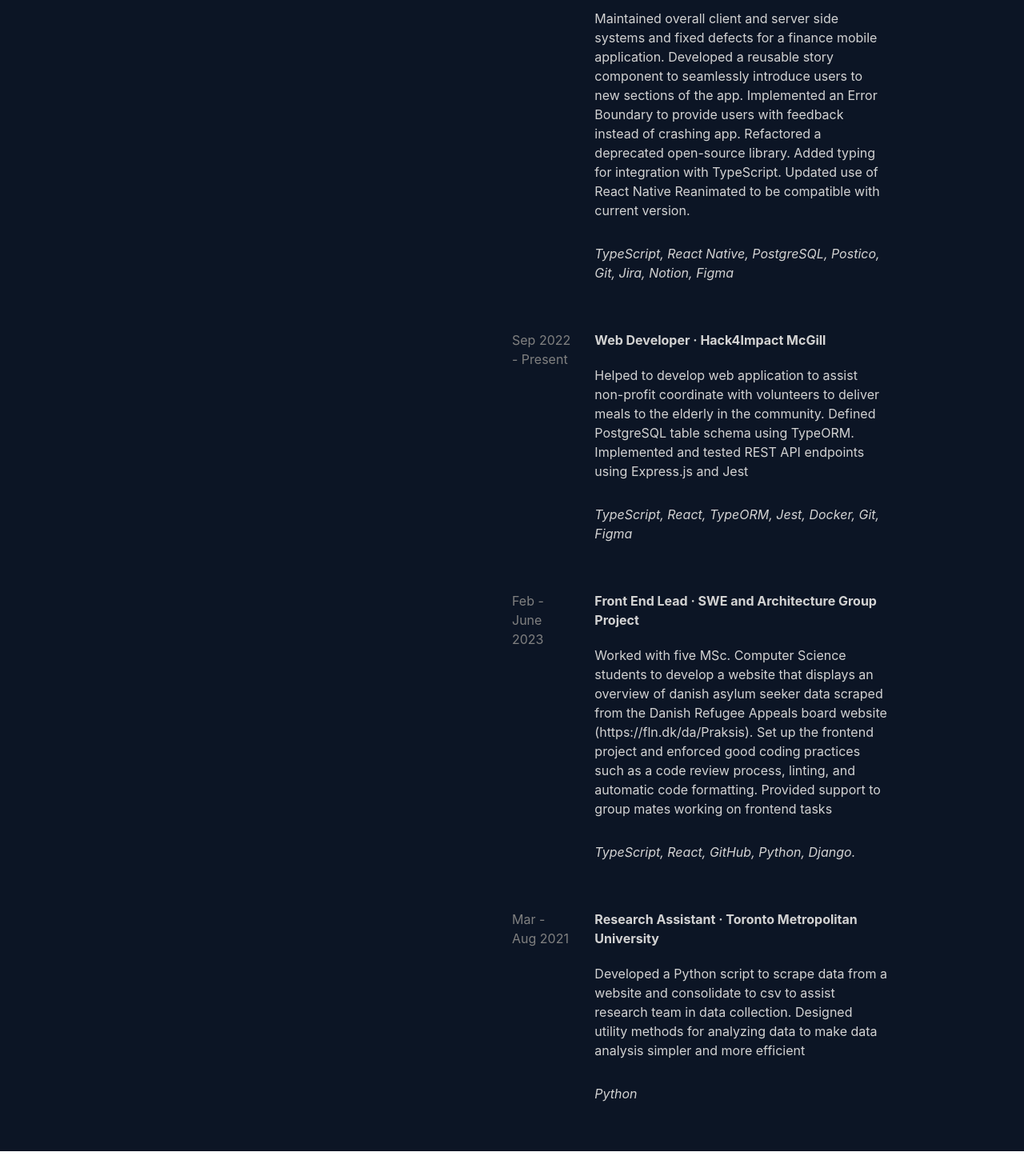
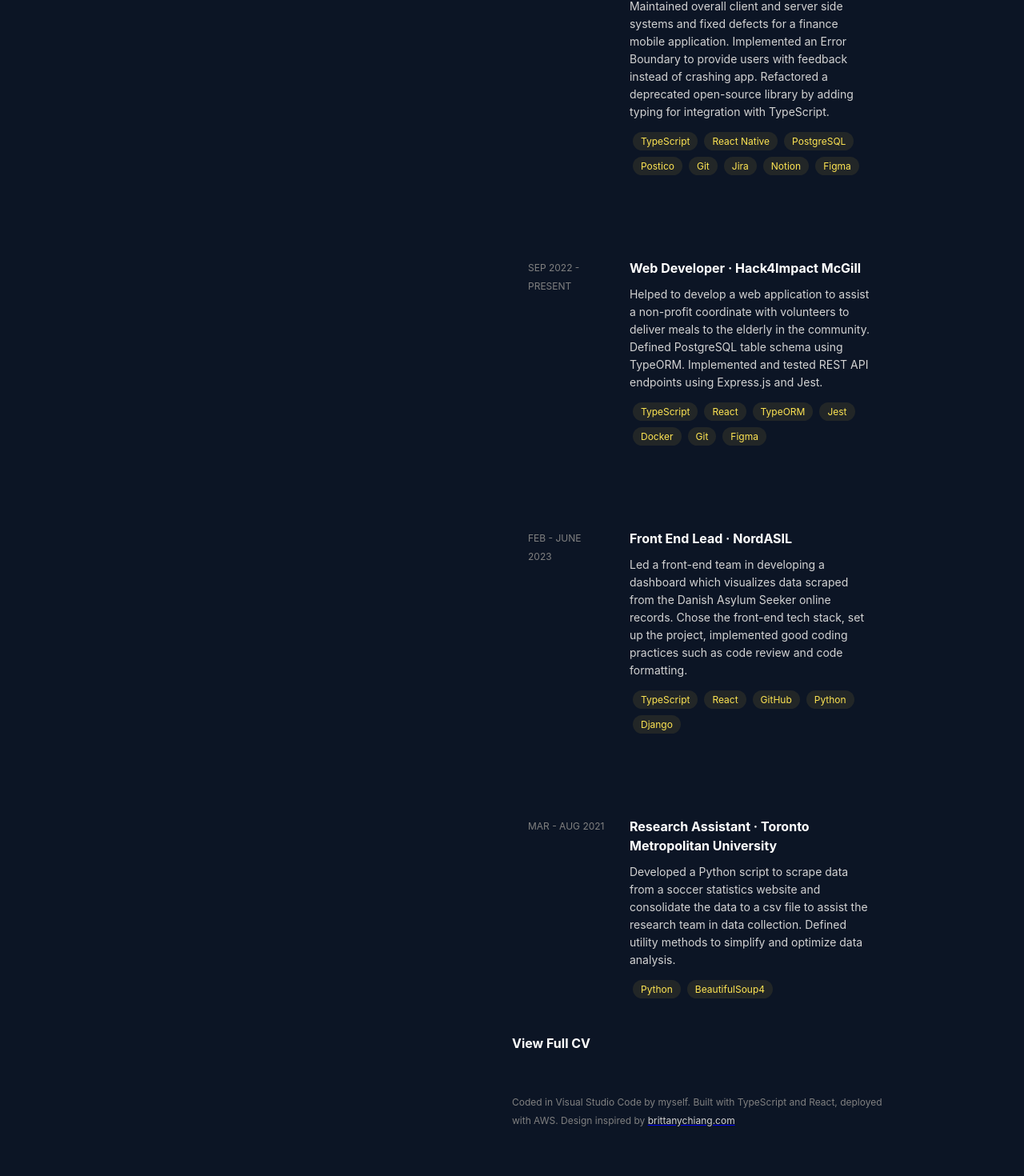
Before and after one commit to lilygostovic/lg-portfolio, a React (Create React App) app: page / in a window 1280 px wide. Shown: the part 615-2085 px from the top of the page at 80% size. Before the commit the page ends 2054 px from the top, so only its background shows below. Built offline with nearby package versions, Linux system fonts and the light colour scheme.

Commit message:
Add yellow highlight

```diff
--- a/src/App.tsx
+++ b/src/App.tsx
@@ -2,37 +2,11 @@ import "./App.css";
 
 import React from "react";
 
-import { About, Experience, QuickInfo } from "./components";
+import { HomePage } from "./pages";
 
 function App() {
-  return (
-    <div
-      style={{
-        paddingLeft: "170px",
-        paddingRight: "170px",
-        paddingTop: "100px",
-        color: "lightgrey",
-        backgroundColor: "#0c1525",
-        display: "flex",
-        flexDirection: "row",
-        alignItems: "flex-start",
-      }}
-    >
-      <div
-        style={{
-          width: "50%",
-          position: "sticky",
-          top: "100px",
-        }}
-      >
-        <QuickInfo />
-      </div>
-      <div style={{ width: "50%" }}>
-        <About />
-        <Experience />
-      </div>
-    </div>
-  );
+  // return <ResumePage />;
+  return <HomePage />;
 }
 
 export default App;
--- a/src/components/About.tsx
+++ b/src/components/About.tsx
@@ -1,7 +1,7 @@
 import { StyledText } from "./StyledText";
 
 export const About = () => (
-  <div>
+  <div style={{ color: "lightgrey" }}>
     <StyledText variant="paragraphMedium">Hi! I'm Lily</StyledText>
     <StyledText variant="paragraphSmall">
       , a fourth year CS and Linguistics student with expertise in web and app
@@ -14,7 +14,7 @@ export const About = () => (
       APIs to automate my daily life. Check out my recent project{" "}
     </StyledText>
     {/* TODO:: add link to zacks picks repo */}
-    <StyledText variant="paragraphSmallBold">Zacks Picks</StyledText>
+    <StyledText variant="paragraphSmallBoldWhite">Zacks Picks</StyledText>
     <StyledText variant="paragraphSmall"> to see how I've done so.</StyledText>
     <div style={{ marginBottom: "20px" }} />
     <StyledText variant="paragraphSmall">
--- a/src/components/Experience.tsx
+++ b/src/components/Experience.tsx
@@ -4,15 +4,21 @@ export const Experience = () => (
   <div>
     <InformationBlock
       dates="May 2022 - Jan 2023"
-      jobTitles={[
-        "Software Engineering Working Student",
-        "Software Engineer Intern",
-      ]}
+      jobTitles={["SWE Working Student", "SWE Summer Intern"]}
       company="Forget Finance"
       location="Berlin, Germany"
       link="https://www.forget.finance/en"
-      body="Maintained overall client and server side systems and fixed defects for a finance mobile application. Developed a reusable story component to seamlessly introduce users to new sections of the app. Implemented an Error Boundary to provide users with feedback instead of crashing app. Refactored a deprecated open-source library. Added typing for integration with TypeScript. Updated use of React Native Reanimated to be compatible with current version."
-      skills="TypeScript, React Native, PostgreSQL, Postico, Git, Jira, Notion, Figma"
+      body="Maintained overall client and server side systems and fixed defects for a finance mobile application. Implemented an Error Boundary to provide users with feedback instead of crashing app. Refactored a deprecated open-source library by adding typing for integration with TypeScript."
+      skills={[
+        "TypeScript",
+        "React Native",
+        "PostgreSQL",
+        "Postico",
+        "Git",
+        "Jira",
+        "Notion",
+        "Figma",
+      ]}
     />
     <InformationBlock
       jobTitles={["Web Developer"]}
@@ -21,20 +27,30 @@ export const Experience = () => (
       dates="Sep 2022 - Present"
       link="https://mcgill.hack4impact.org"
       body={
-        "Helped to develop web application to assist non-profit coordinate with volunteers to deliver meals to the elderly in the community. Defined PostgreSQL table schema using TypeORM. Implemented and tested REST API endpoints using Express.js and Jest"
+        "Helped to develop a web application to assist a non-profit coordinate with volunteers to deliver meals to the elderly in the community. Defined PostgreSQL table schema using TypeORM. Implemented and tested REST API endpoints using Express.js and Jest."
       }
-      skills="TypeScript, React, TypeORM, Jest, Docker, Git, Figma"
+      skills={[
+        "TypeScript",
+        "React",
+        "TypeORM",
+        "Jest",
+        "Docker",
+        "Git",
+        "Figma",
+      ]}
     />
+
+    {/* todo:: add link (https://github.com/lilygostovic/dass-frontend) to "the project" in description */}
     <InformationBlock
       jobTitles={["Front End Lead"]}
-      company="SWE and Architecture Group Project"
+      company="NordASIL"
       location="Copenhagen, Denmark"
       dates="Feb - June 2023"
-      link="https://github.com/lilygostovic/dass-frontend"
+      link="https://asylumdata.ku.dk/research/nordic-refugee-determination"
       body={
-        "Worked with five MSc. Computer Science students to develop a website that displays an overview of danish asylum seeker data scraped from the Danish Refugee Appeals board website (https://fln.dk/da/Praksis). Set up the frontend project and enforced good coding practices such as a code review process, linting, and automatic code formatting. Provided support to group mates working on frontend tasks"
+        "Led a front-end team in developing a dashboard which visualizes data scraped from the Danish Asylum Seeker online records. Chose the front-end tech stack, set up the project, implemented good coding practices such as code review and code formatting."
       }
-      skills="TypeScript, React, GitHub, Python, Django."
+      skills={["TypeScript", "React", "GitHub", "Python", "Django"]}
     />
     <InformationBlock
       jobTitles={["Research Assistant"]}
@@ -43,9 +59,10 @@ export const Experience = () => (
       dates="Mar - Aug 2021"
       link="https://www.rubenson.org/research-group"
       body={
-        "Developed a Python script to scrape data from a website and consolidate to csv to assist research team in data collection. Designed utility methods for analyzing data to make data analysis simpler and more efficient"
+        "Developed a Python script to scrape data from a soccer statistics website and consolidate the data to a csv file to assist the research team in data collection. Defined utility methods to simplify and optimize data analysis."
       }
-      skills="Python"
+      skills={["Python", "BeautifulSoup4"]}
+      last={true}
     />
   </div>
 );
--- /dev/null
+++ b/src/components/Footer.tsx
@@ -0,0 +1,14 @@
+import { StyledText } from "./StyledText";
+
+export const Footer = () => (
+  <div style={{ marginBottom: "100px" }}>
+    {/* TODO:: update where i deployed it from */}
+    <StyledText variant="labelTiny">
+      Coded in Visual Studio Code by myself. Built with TypeScript and React,
+      deployed with AWS. Design inspired by{" "}
+    </StyledText>
+    <a href="https://brittanychiang.com" rel="noreferrer" target="_blank">
+      <StyledText variant="labelTinyWhite">brittanychiang.com</StyledText>
+    </a>
+  </div>
+);
--- a/src/components/InformationBlock.tsx
+++ b/src/components/InformationBlock.tsx
@@ -1,3 +1,5 @@
+import { useState } from "react";
+
 import { StyledText } from "./StyledText";
 
 type InformationBlockProps = {
@@ -7,7 +9,8 @@ type InformationBlockProps = {
   location: string;
   link: string;
   body: string;
-  skills: string;
+  skills: Array<string>;
+  last?: boolean;
 };
 
 export const InformationBlock = ({
@@ -18,37 +21,97 @@ export const InformationBlock = ({
   link,
   body,
   skills,
+  last = false,
   ...props
 }: InformationBlockProps) => {
+  const [isHovered, setIsHovered] = useState(false);
+
+  const formattedDates = dates.toUpperCase();
+
   return (
-    <div style={{ display: "flex", marginBottom: "60px" }}>
-      <div style={{ width: "100px", paddingRight: "30px" }}>
-        <StyledText variant="labelSmall">{dates}</StyledText>
+    <a
+      href={link}
+      rel="noreferrer"
+      target="_blank"
+      style={{ textDecoration: "none" }}
+    >
+      <div
+        style={{
+          display: "flex",
+          padding: "20px",
+          marginBottom: last ? "20px" : "60px",
+          borderRadius: "8px",
+
+          backgroundColor: isHovered ? "#8f8f8f16" : "transparent",
+          transition: "background-color 0.2s",
+
+          color: "white",
+        }}
+        onMouseEnter={() => setIsHovered(true)}
+        onMouseLeave={() => setIsHovered(false)}
+      >
+        <div style={{ width: "160px", paddingRight: "30px" }}>
+          <StyledText variant="labelTiny">{formattedDates}</StyledText>
         </div>
-      <div style={{ width: "500px", display: "flex", flexDirection: "column" }}>
+        <div
+          style={{ width: "500px", display: "flex", flexDirection: "column" }}
+        >
           <div
             style={{
               display: "flex",
               flexDirection: "column",
-            marginBottom: "20px",
+              marginBottom: "10px",
+            }}
+          >
+            <div
+              style={{
+                color: isHovered ? "#ffe553" : "white",
+                transition: "color 0.2s",
               }}
             >
               <StyledText variant="paragraphSmallBold">
                 {jobTitles[0]} · {company}
               </StyledText>
+            </div>
             {jobTitles.map((jobTitle) =>
               jobTitle !== jobTitles[0] ? (
-              <StyledText variant="paragraphSmallBold">{jobTitle}</StyledText>
+                <StyledText variant="paragraphSmallBoldGrey">
+                  {jobTitle}
+                </StyledText>
               ) : (
                 <></>
               )
             )}
           </div>
-        <StyledText variant="paragraphSmall">{body}</StyledText>
-        <div style={{ marginTop: "30px" }}>
-          <StyledText variant="paragraphSmallItalics">{skills}</StyledText>
+          <div style={{ color: "lightgrey" }}>
+            <StyledText variant="paragraphTiny">{body}</StyledText>
+            <Skills skills={skills} />
           </div>
         </div>
       </div>
+    </a>
   );
 };
+
+type SkillsProps = {
+  skills: Array<string>;
+};
+
+const Skills = ({ skills }: SkillsProps) => {
+  return (
+    <div style={{ display: "flex", flexWrap: "wrap", marginTop: "10px" }}>
+      {skills.map((skill) => (
+        <div
+          style={{
+            backgroundColor: "#544e2d50",
+            padding: "0px 10px 0px 10px",
+            margin: "4px",
+            borderRadius: "16px",
+          }}
+        >
+          <StyledText variant="labelTinyHighlight">{skill}</StyledText>
+        </div>
+      ))}
+    </div>
+  );
+};
--- /dev/null
+++ b/src/components/ResumeLink.tsx
@@ -0,0 +1,25 @@
+import { useState } from "react";
+
+import { StyledText } from "./StyledText";
+
+// import resume from "../documents/"
+
+export const ResumeLink = () => {
+  const [isHovered, setIsHovered] = useState(false);
+
+  return (
+    <a href="./../documents/lg-resume.pdf" style={{ textDecoration: "none" }}>
+      <div
+        style={{
+          color: isHovered ? "#ffe553" : "white",
+          transition: "color 0.2s",
+          marginBottom: "50px",
+        }}
+        onMouseEnter={() => setIsHovered(true)}
+        onMouseLeave={() => setIsHovered(false)}
+      >
+        <StyledText variant="paragraphSmallBold">View Full CV</StyledText>
+      </div>
+    </a>
+  );
+};
--- a/src/components/StyledText.tsx
+++ b/src/components/StyledText.tsx
@@ -104,6 +104,20 @@ export const StyledText = styled.text<StyledTextProps>`
           line-height: 24px;
           font-weight: bold;
         `;
+      case "paragraphSmallBoldWhite":
+        return css`
+          font-size: 16px;
+          line-height: 24px;
+          font-weight: bold;
+          color: white;
+        `;
+      case "paragraphSmallBoldGrey":
+        return css`
+          font-size: 16px;
+          line-height: 24px;
+          font-weight: bold;
+          opacity: 0.5;
+        `;
       case "paragraphSmallItalics":
         return css`
           font-size: 16px;
@@ -114,6 +128,12 @@ export const StyledText = styled.text<StyledTextProps>`
         return css`
           font-size: 14px;
           line-height: 22px;
+        `;
+      case "paragraphTinyItalics":
+        return css`
+          font-size: 14px;
+          line-height: 22px;
+          font-style: italic;
         `;
       case "paragraphTinyBold":
         return css`
@@ -129,9 +149,21 @@ export const StyledText = styled.text<StyledTextProps>`
         `;
       case "labelTiny":
         return css`
-          font-size: 14px;
+          font-size: 12px;
           line-height: 22px;
           color: grey;
+        `;
+      case "labelTinyWhite":
+        return css`
+          font-size: 12px;
+          line-height: 22px;
+          color: lightgrey;
+        `;
+      case "labelTinyHighlight":
+        return css`
+          font-size: 12px;
+          line-height: 22px;
+          color: #ffe553;
         `;
       case "labelSuperTiny":
         return css`
--- a/src/components/index.ts
+++ b/src/components/index.ts
@@ -3,5 +3,7 @@ export { StyledDiv } from "./StyledDiv";
 
 export { About } from "./About";
 export { Experience } from "./Experience";
+export { Footer } from "./Footer";
 export { InformationBlock } from "./InformationBlock";
 export { QuickInfo } from "./QuickInfo";
+export { ResumeLink } from "./ResumeLink";
--- /dev/null
+++ b/src/pages/HomePage.tsx
@@ -0,0 +1,41 @@
+import {
+  About,
+  Experience,
+  Footer,
+  QuickInfo,
+  ResumeLink,
+} from "../components";
+
+export const HomePage = () => {
+  return (
+    <div
+      style={{
+        paddingLeft: "170px",
+        paddingRight: "170px",
+        paddingTop: "100px",
+        color: "lightgrey",
+        backgroundColor: "#0c1525",
+        display: "flex",
+        flexDirection: "row",
+        alignItems: "flex-start",
+      }}
+    >
+      <div
+        style={{
+          width: "50%",
+          position: "sticky",
+          top: "100px",
+        }}
+      >
+        <QuickInfo />
+      </div>
+      <div style={{ width: "50%" }}>
+        <About />
+        <Experience />
+        <ResumeLink />
+
+        <Footer />
+      </div>
+    </div>
+  );
+};
--- /dev/null
+++ b/src/pages/index.ts
@@ -0,0 +1,2 @@
+export { HomePage } from "./HomePage";
+export { ResumePage } from "./ResumePage";
```
Also changed, not shown: src/pages/ResumePage.tsx (added, +8 -0 lines), 1 other file (tests, documents, lock files or other folders). Lines whose indentation alone changed are shown as unchanged.
